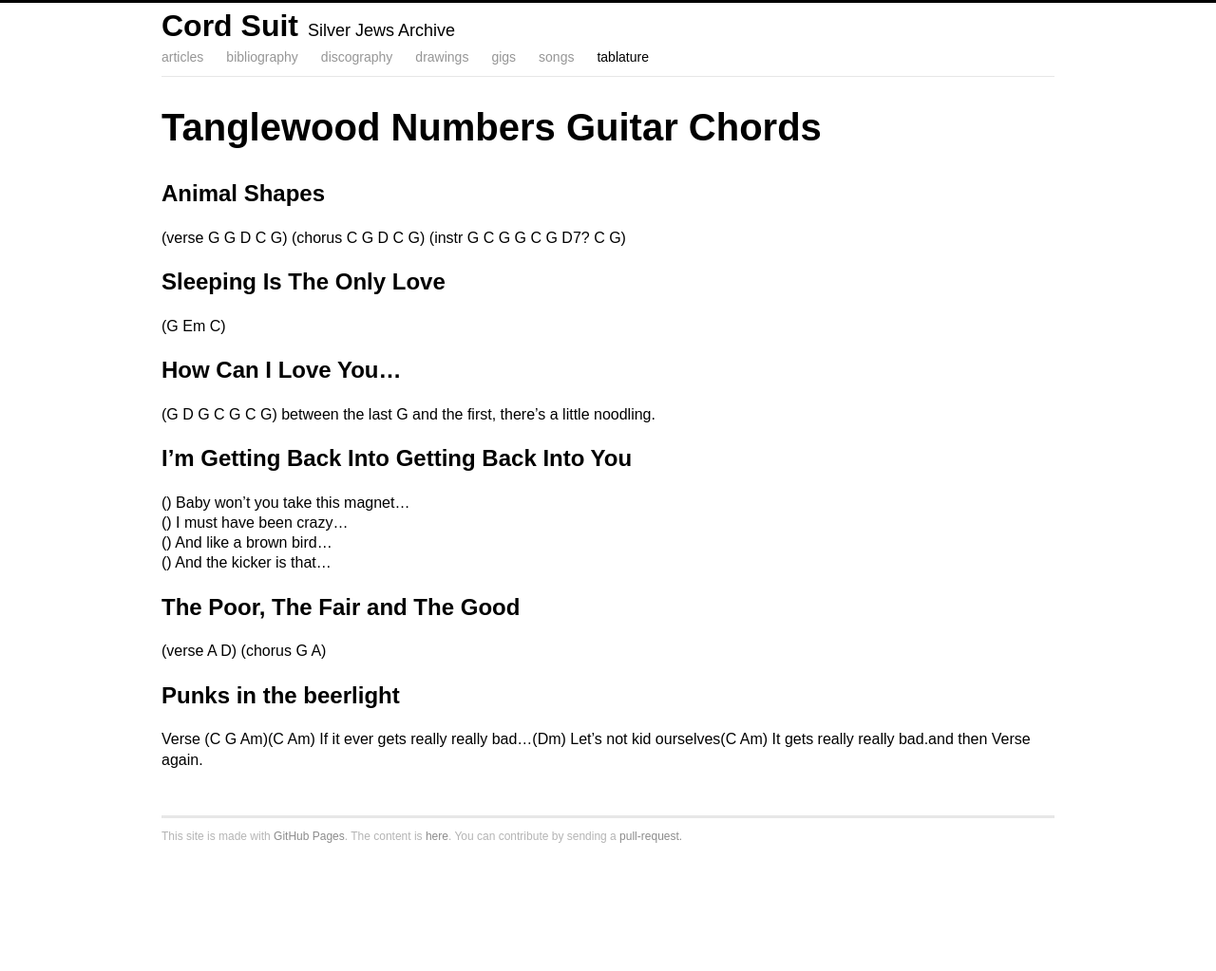
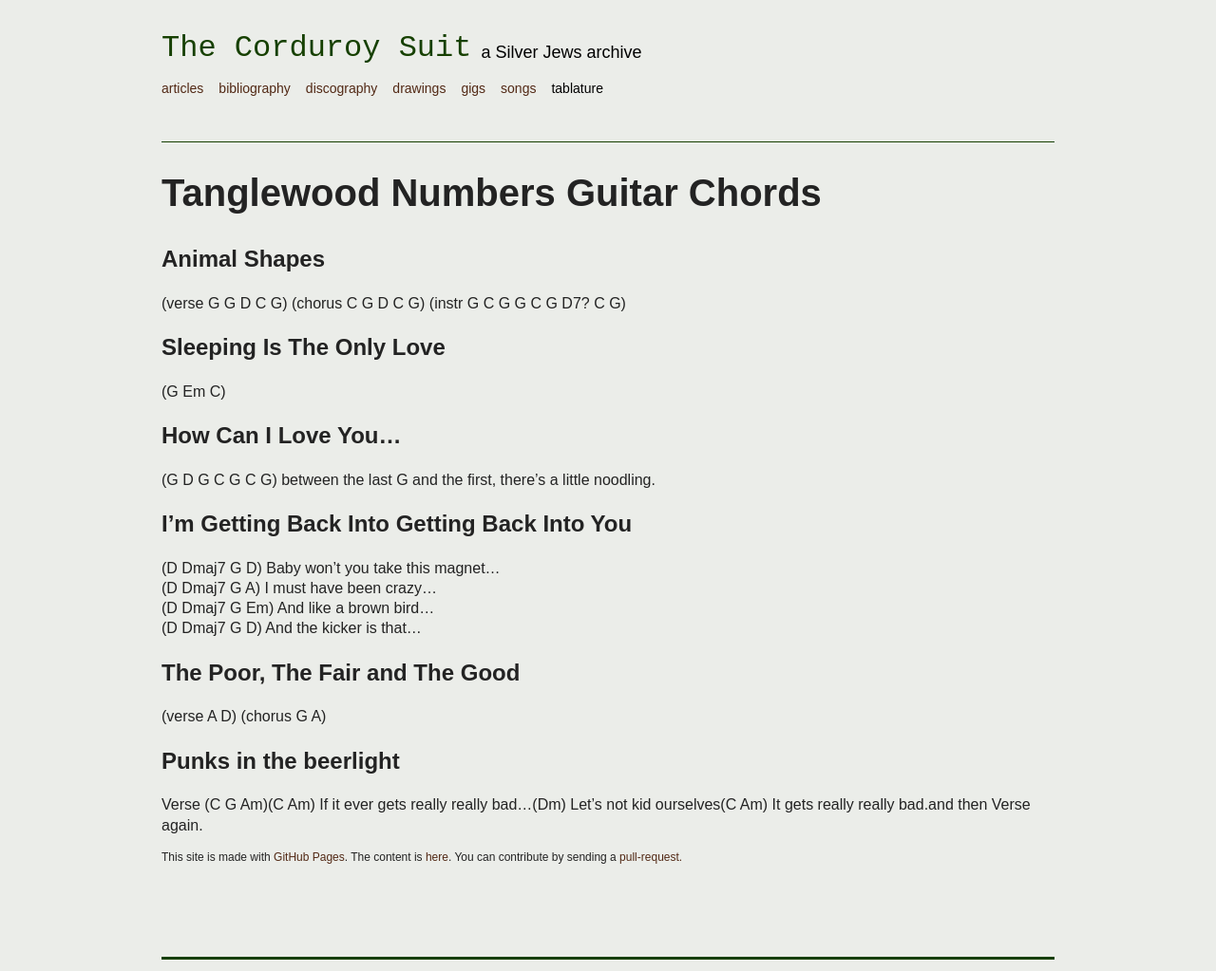
Before and after one commit to tomsugden/cordsuit, a Jekyll site: the page built from tablature/tanglewood-numbers-guitar-chords.md, in a window 1280 px wide. Shown: the whole page at 95% size. Built offline with Jekyll 4.4.1, drawn with Linux system fonts in a browser that asks for light colours; before the commit the page ends 952 px from its top, so only the background shows below that.

Commit message:
fix old jekyl warnings and clean up styles

```diff
--- a/_config.yml
+++ b/_config.yml
@@ -1,6 +1,8 @@
 url: https://tomsugden.github.io/cordsuit
 
-exclude: _scripts, _data
+exclude:
+  - _scripts
+  - _data
 
 nav:
   - articles
--- a/_includes/footer.html
+++ b/_includes/footer.html
@@ -1,5 +1,5 @@
     </div>
-    <footer class="container">
+    <footer>
       This site is made with <a href="http://pages.github.com">GitHub Pages</a>.
       The content is <a href="https://github.com/tomsugden/cordsuit">here</a>.
       You can contribute by sending a <a href="https://help.github.com/articles/using-pull-requests">pull-request<a/>.
--- a/_includes/header.html
+++ b/_includes/header.html
@@ -6,13 +6,13 @@
   <link rel="stylesheet" href="{{ site.url }}/styles.css">
 </head>
 <body>
-  <header class="navbar container">
-    <hgroup class="clearfix">
-      <h1>Cord Suit</h1>
-      <h2>Silver Jews Archive</h2>
+  <header>
+    <hgroup>
+      <h1>The Corduroy Suit</h1>
+      <h2>a Silver Jews archive</h2>
     </hgroup>
     <nav>
-      <ul class="nav">
+      <ul>
         {% for n in site.nav %}
           <li class="{% if page.category == n %}selected{% endif %}">
             <a href="{{ site.url }}/{{ n }}">{{ n }}</a>
@@ -21,4 +21,4 @@
       </ul>
     </nav>
   </header>
-  <div role="main" class="container content">
+  <main>
--- a/styles.css
+++ b/styles.css
@@ -1,65 +1,46 @@
+:root {
+  --bg: #ebede9;
+  --text: #232323;
+  --primary: #164000;
+  --secondary: #522915;
+  --highlight: #f9a602;
+}
+
 html,
 body {
   padding: 0;
   margin: 0;
   font-family: Arial, sans-serif;
+  background-color: var(--bg);
 }
 
-body {
-  border-top: solid 3px black;
-  /*border-bottom: solid 96px rgb(200,200,200);*/
-  padding-top: 6px;
-  /*padding-bottom: 64px;*/
-}
-
-.clearfix {
-  *zoom: 1;
-}
-
-.clearfix:before,
-.clearfix:after {
-  display: table;
-  content: "";
-}
-
-.clearfix:after {
-  clear: both;
-}
-
-.container {
+header, main, footer {
   width: 940px;
   margin-right: auto;
   margin-left: auto;
-  *zoom: 1;
-}
-
-.container:before,
-.container:after {
-  display: table;
-  content: "";
-}
-
-.container:after {
-  clear: both;
-}
-
-.navbar .container {
-  width: auto;
 }
 
 header {
-  padding-bottom: 12px;
-  border-bottom: 1px solid rgb(231,231,231);
+  padding: 32px 0;
+  border-bottom: 1px solid var(--primary);
+}
+
+header > hgroup {
+  display: flex;
 }
 
 header h1 {
+  color: var(--primary);
   margin: 0;
   padding: 0 10px 0 0;
-  float: left;
   font-size: 32px;
+  font-family: monospace;
+  font-weight: normal;
+  display: inline-block;
 }
 
 header h2 {
+  display: inline-block;
   margin: 0;
   padding: 13px 0 0 0;
   font-size: 18px;
@@ -67,20 +48,19 @@ header h2 {
 }
 
 header ul {
-  padding: 6px 0 0 0;
-  margin: 0;
+  padding: 0;
+  display: flex;
 }
 
 header li {
-  float: left;
-  padding: 0 24px 0 0;
+  padding: 0 16px 0 0;
   list-style: none;
   font-size: 14px;
 }
 
 header li a {
   text-decoration: none;
-  color: rgb(150,150,150);
+  color: var(--secondary);
 }
 
 header li.selected a {
@@ -88,30 +68,31 @@ header li.selected a {
   color: black;
 }
 
-.content {
-  border-bottom: 3px solid rgb(231,231,231);
+main {
+  border-bottom: 3px solid var(--primary);
   padding-bottom: 32px;
   margin-bottom: 12px;
   line-height: 1.33;
+  color: var(--text)
 }
 
-.content h1 {
+main h1 {
   font-size: 2.5em;
 }
 
-.content a {
+main a {
   text-decoration: none;
-  color: rgb(47,107,180);
+  color: var(--secondary);
 }
 
 footer {
   font-size: 12px;
-  color: rgb(180,180,180);
+  color: var(--text);
   margin-bottom: 64px;
 }
 
 footer a {
-  color: rgb(140,140,140);
+  color: var(--secondary);
   text-decoration: none;
 }
 
--- a/tablature/tanglewood-numbers-guitar-chords.md
+++ b/tablature/tanglewood-numbers-guitar-chords.md
@@ -20,10 +20,10 @@ layout: article
 
 ## I'm Getting Back Into Getting Back Into You
 
-({{D Dmaj7 G D }}) Baby won't you take this magnet...
-({{D Dmaj7 G A }}) I must have been crazy...
-({{D Dmaj7 G Em}}) And like a brown bird...
-({{D Dmaj7 G D }}) And the kicker is that...
+(D Dmaj7 G D) Baby won't you take this magnet...
+(D Dmaj7 G A) I must have been crazy...
+(D Dmaj7 G Em) And like a brown bird...
+(D Dmaj7 G D) And the kicker is that...
 
 ## The Poor, The Fair and The Good
 
```
